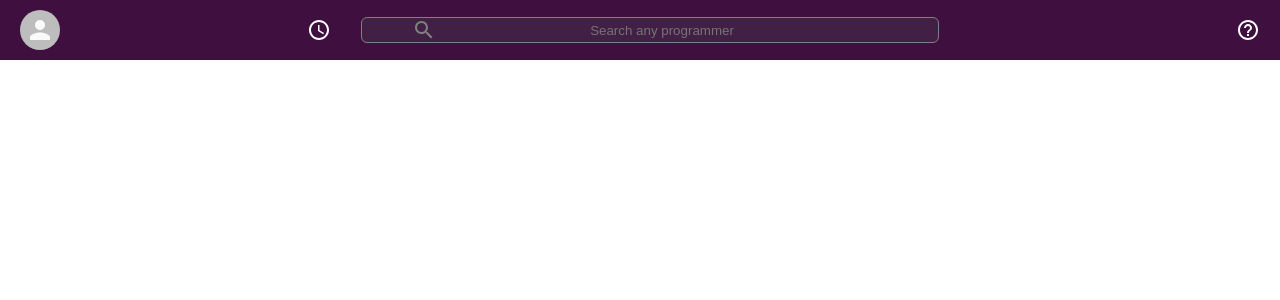
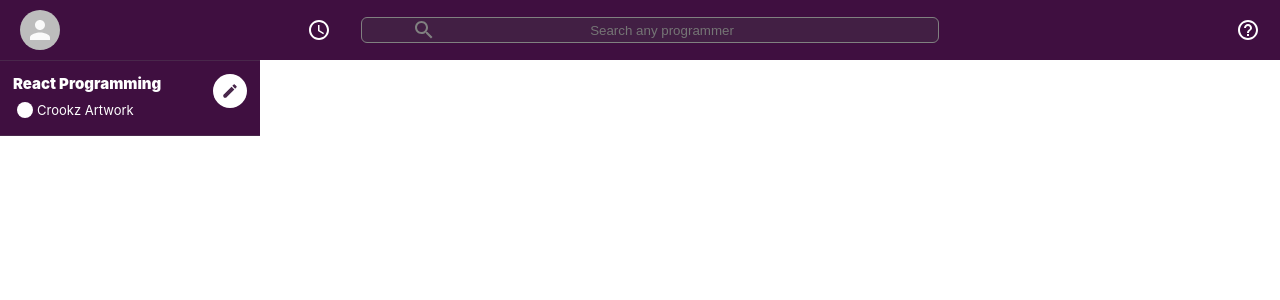
Before and after one commit to mic7x4/slack-clone, a React (Create React App) app: page / in a window 1280 px wide. Shown: the top 300 px of the page. Built offline with nearby package versions, Linux system fonts and the light colour scheme.

Commit message:
working on sidebar header

```diff
--- a/src/App.js
+++ b/src/App.js
@@ -1,14 +1,17 @@
 import './App.css';
 import Header from './Header';
+import Sidebar from './Sidebar';
 
 function App() {
   return (
     //BEM naming
     <div className="app">
-    {/* {Header} */}
     <Header/>
-    {/* {Sidebar} */}
-    {/* {React Router -> Chat Screen} */}
+    <div className="app__body">
+      <Sidebar/>
+      {/* {Sidebar} */}
+      {/* {React Router -> Chat Screen} */}
+    </div>
     </div>
   );
 }
--- /dev/null
+++ b/src/Sidebar.css
@@ -0,0 +1,32 @@
+.sidebar {
+  color: #fff;
+  background-color: var(--slack-color);
+  border-top: 1px solid #49274b;
+  max-width: 260px;
+}
+.sidebar__header {
+  display: flex;
+  border-bottom: 1px solid #49274b;
+  padding: 13px;
+}
+.sidebar__info{
+    flex: 1;
+}
+.sidebar__info > h2 {
+    font-size: 15px;
+    font-weight: 900;
+    margin-bottom: 5px;
+}
+.sidebar__info > h3 {
+    display: flex;
+    align-items: center;
+    font-size: 13px;
+    font-weight: 400;
+}
+.sidebar__header > .MuiSvgIcon-root {
+    padding: 8px;
+    color: #49274b;
+    font-size: 18px;
+    background-color: #fff;
+    border-radius: 999px;
+}
--- /dev/null
+++ b/src/Sidebar.js
@@ -0,0 +1,24 @@
+import React from 'react';
+import './Sidebar.css';
+import './Sidebar';
+import FiberManualRecordIcon from '@material-ui/icons/FiberManualRecord';
+import CreateIcon from '@material-ui/icons/Create';
+
+function Sidebar() {
+    return (
+        <div className="sidebar">
+            <div className="sidebar__header">
+                <div className="sidebar__info">
+                    <h2>React Programming</h2>
+                        <h3>
+                            <FiberManualRecordIcon/>
+                            Crookz Artwork
+                        </h3>
+                </div>
+                <CreateIcon/>
+            </div>
+        </div>
+    )
+}
+
+export default Sidebar
```
Also changed, not shown: 1 other file (tests, documents, lock files or other folders).
